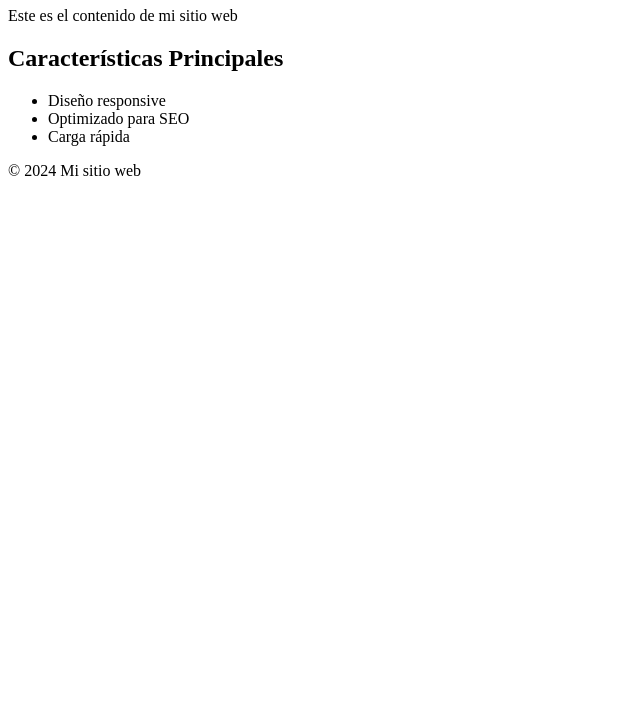
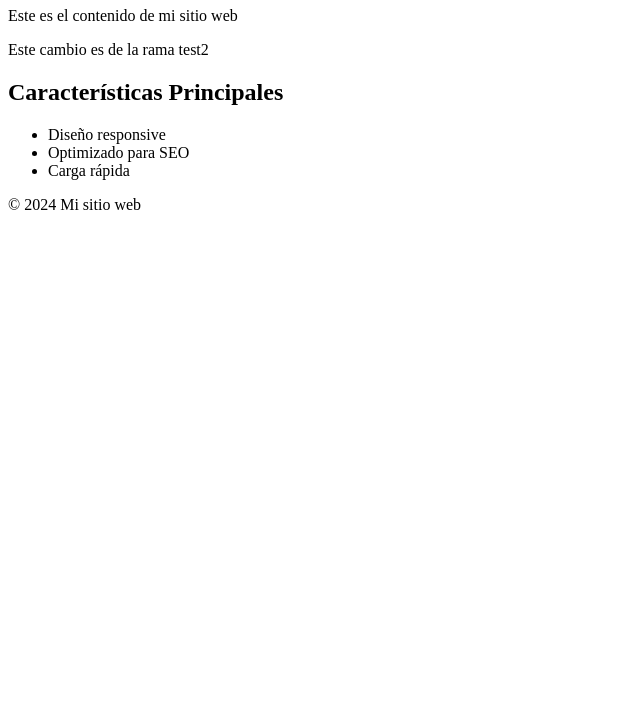
Before and after one commit to daianamuro/BasicWeb, a plain HTML site: page index.html in a window 1280 px wide. Shown: the part 73-800 px from the top of the page, without its empty margins (0-640 px from the left). Drawn offline with Linux system fonts and the light colour scheme.

Commit message:
Cambio en index.html desde test2

```diff
--- a/index.html
+++ b/index.html
@@ -11,6 +11,7 @@
     </header>
     <main>
         <p>Este es el contenido de mi sitio web</p>
+        <p>Este cambio es de la rama test2</p>
     </main>
     <section id="caracteristicas">
         <h2>Características Principales</h2>
```
